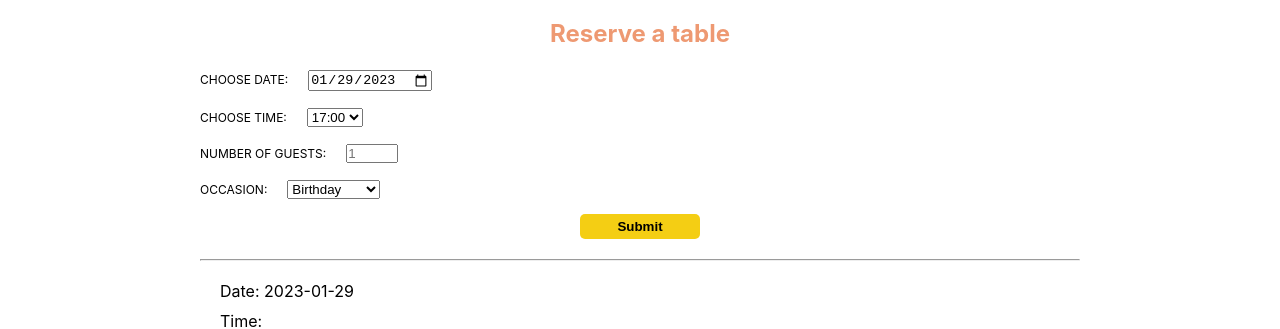
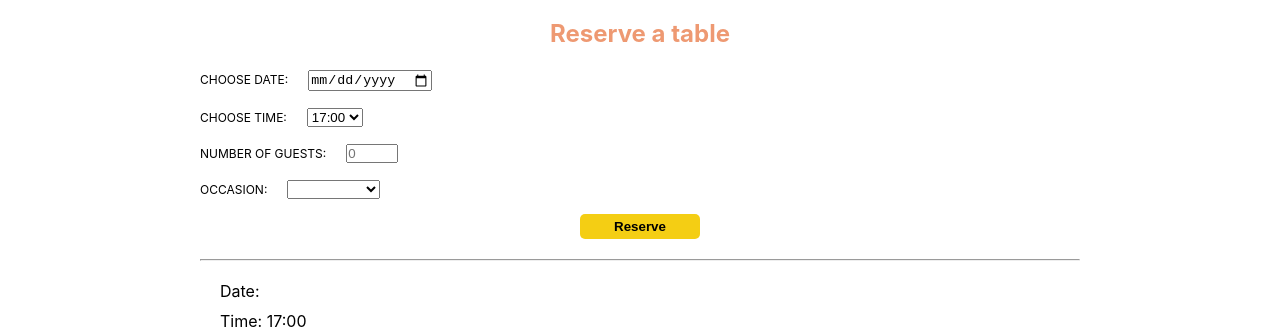
Before and after one commit to markjpT/little-lemon-web-app, a React (Create React App) app: page /bookings in a window 1280 px wide. Shown: the part 471-800 px from the top of the page. Built offline with nearby package versions, Linux system fonts and the light colour scheme.

Commit message:
Add form validation

```diff
--- a/src/components/bookings-page/BookingForm.jsx
+++ b/src/components/bookings-page/BookingForm.jsx
@@ -1,17 +1,10 @@
 import React, { useState } from 'react'
 
 function BookingForm(props) {
-    const initialDate = new Date();
-    initialDate.setDate(initialDate.getDate() + 1);
-    const yyyy = initialDate.getFullYear();
-    const mm = initialDate.getMonth() < 10 ? "0" + (initialDate.getMonth() + 1) : initialDate.getMonth() + 1;
-    const dd = initialDate.getDate() < 10 ? "0" + initialDate.getDate() : initialDate.getDate();
-
-    const [date, setDate] = useState(yyyy + "-" + mm + "-" + dd);
-    const [time, setTime] = useState('');
+    const [date, setDate] = useState('');
+    const [time, setTime] = useState(props.availableTimes[0]);
     const [guests, setGuests] = useState('');
     const [occasion, setOccasion] = useState('');
-
 
 
     function getDateObject (dateString) {
@@ -35,6 +28,7 @@ function BookingForm(props) {
             guests,
             occasion
         }
+        if (!date && !occasion && !guests) return;
         props.formSubmit(reservationInfo);
     }
 
@@ -42,7 +36,7 @@ function BookingForm(props) {
 
     function renderDate(e) {
         if (!isValidDate(e.target.value)) {
-            alert(`Past dates are not valid, \nPlease choose another date`);
+            alert(`Current date and past dates are not valid, \nPlease choose another date`);
             return;
         }
 
@@ -57,7 +51,7 @@ function BookingForm(props) {
         <form className='reserve-form' onSubmit={handleEvent}>
             <div className="form-input">
                 <label htmlFor="res-date">Choose date:</label>
-                <input type="date" id="res-date" value={date} onChange={renderDate} />
+                <input type="date" id="res-date" value={date} onChange={renderDate} required/>
             </div>
             <div className="form-input">
                 <label htmlFor="res-time">Choose time:</label>
@@ -72,17 +66,19 @@ function BookingForm(props) {
             </div>
             <div className="form-input">
                 <label htmlFor="guests">Number of guests:</label>
-                <input type="number" placeholder="1" min="1" max="10" id="guests" value={guests} onChange={(e) => setGuests(e.target.value)} required/>
+                <input type="number" placeholder="0" min="1" max="10" id="guests" value={guests} onChange={(e) => setGuests(e.target.value)} required/>
             </div>
             <div className="form-input">
                 <label htmlFor="occasion">Occasion:</label>
-                <select id="occasion" value={occasion} onChange={(e) => setOccasion(e.target.value)}>
+                <select id="occasion" value={occasion} onChange={(e) => setOccasion(e.target.value)} required>
+                    <option></option>
+                    <option>None</option>
                     <option>Birthday</option>
                     <option>Anniversary</option>
                 </select>
             </div>
             <div className="submit-button-container">
-            <input type="submit" className='button booking-form-button' />
+            <input type="submit" value='Reserve' className='button booking-form-button' />
             </div>
         </form>
         <hr />
--- a/src/components/bookings-page/ConfirmedBooking.jsx
+++ b/src/components/bookings-page/ConfirmedBooking.jsx
@@ -7,7 +7,7 @@ function ConfirmedBooking() {
         <img src={require('../../icons_assets/reservation-confirmed.png')} alt="Confirmed" />
         <div className="msg">
             <p className="thanks-msg"><i>Thank you for your reservation at:</i></p>
-            <h1 className='restaurant-name'>Little Lemon</h1> ☺️ <br /> <br />
+            <h1 className='restaurant-name'>Little Lemon</h1> <img className='smiling-icon' src={require('../../icons_assets/smiling-emoji.png')} alt="Smiling-icon" width='15px' /> <br /> <br />
             <p>We are looking forward to your visit and hope you will have the best dining experience with us.</p>
         </div>
     </section>
```
